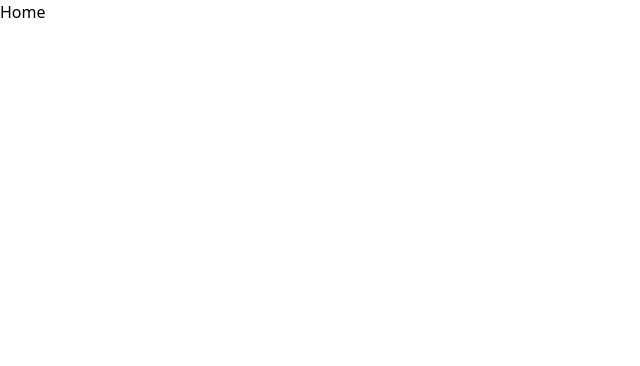
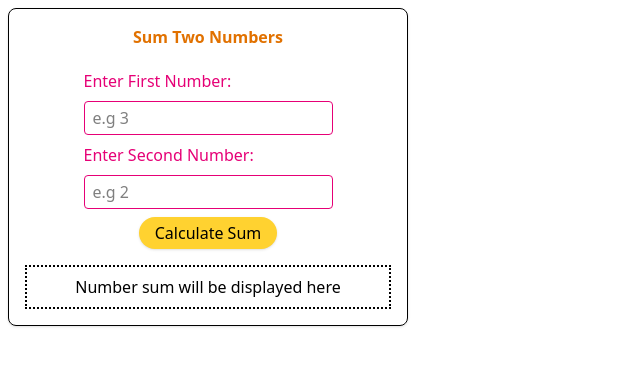
Before and after one commit to Honey-Sharma-git/error-handling, a Next.js app: page / in a window 1280 px wide. Shown: the top 366 px of the page, without its empty margins (0-640 px from the left). Built offline with nearby package versions, Linux system fonts and the light colour scheme.

Commit message:
feat(AddNumForm): Create AddNumForm UI and integrate addNum utility

```diff
--- /dev/null
+++ b/src/app/components/addNumForm/AddNumForm.tsx
@@ -0,0 +1,128 @@
+"use client";
+
+import { FormEvent, useCallback, useState } from "react";
+import { InputField } from "../shared/InputField";
+import { addNum } from "@/app/utils/add";
+
+interface FormValues {
+  firstNum: string;
+  secondNum: string;
+}
+interface FieldErrors {
+  firstNum: string;
+  secondNum: string;
+}
+
+export function AddNumForm() {
+  const [formValues, setFormValues] = useState<FormValues>({
+    firstNum: "",
+    secondNum: "",
+  });
+  const [fieldErrors, setFieldErrors] = useState<FieldErrors>({
+    firstNum: "",
+    secondNum: "",
+  });
+  const [sum, setSum] = useState<string>("");
+
+  const handleChange = useCallback((key: keyof FormValues, value: string) => {
+    const { isError, message } = validateInput(
+      value,
+      /[^0-9]/g,
+      "Please enter a valid number",
+    );
+
+    setFieldErrors((prev) => {
+      return { ...prev, [key]: message };
+    });
+
+    setFormValues((prev) => {
+      return { ...prev, [key]: value };
+    });
+
+    setSum("");
+  }, []);
+
+  const validateInput = useCallback(
+    (value: string, pattern: RegExp, message: string) => {
+      const error = { message: "", isError: false };
+      if (pattern.test(value.trim())) {
+        error.isError = true;
+        error.message = message;
+      } else {
+        error.isError = false;
+        error.message = "";
+      }
+      return error;
+    },
+    [],
+  );
+
+  function calculateSum(e: any) {
+    e.preventDefault();
+
+    const hasAnyError = Object.values(fieldErrors).some(
+      (msg) => msg.length > 0,
+    );
+
+    if (hasAnyError) return;
+
+    const { firstNum, secondNum } = formValues;
+
+    const result = addNum(Number(firstNum), Number(secondNum));
+
+    setSum(String(result));
+  }
+
+  return (
+    <div className="m-2 border shadow rounded-lg flex flex-col gap-4 items-center justify-center p-4 w-100">
+      <form>
+        <fieldset>
+          <legend className="w-full text-center font-bold text-amber-600 mb-5">
+            Sum Two Numbers
+          </legend>
+
+          <div className="flex flex-col items-center gap-2">
+            <InputField
+              className={{
+                labelClasses: "text-pink-600",
+                inputClasses: "border-pink-600 focus-within:outline-pink-600",
+              }}
+              label="Enter First Number:"
+              placeholder="e.g 3"
+              value={formValues.firstNum}
+              onChange={(value) => {
+                handleChange("firstNum", value);
+              }}
+              errorMessage={fieldErrors.firstNum}
+            />
+
+            <InputField
+              className={{
+                labelClasses: "text-pink-600",
+                inputClasses: "border-pink-600 focus-within:outline-pink-600",
+              }}
+              label="Enter Second Number:"
+              placeholder="e.g 2"
+              value={formValues.secondNum}
+              onChange={(value) => {
+                handleChange("secondNum", value);
+              }}
+              errorMessage={fieldErrors.secondNum}
+            />
+
+            <button
+              onClick={(e) => calculateSum(e)}
+              type="submit"
+              className="p-1 px-4 rounded-full cursor-pointer shadow bg-amber-300 hover:bg-amber-400 w-fit"
+            >
+              Calculate Sum
+            </button>
+          </div>
+        </fieldset>
+      </form>
+      <output className="border-2 border-dotted p-2 w-full text-center">
+        {sum ? sum : "Number sum will be displayed here"}
+      </output>
+    </div>
+  );
+}
--- a/src/app/page.tsx
+++ b/src/app/page.tsx
@@ -1,3 +1,9 @@
+import { AddNumForm } from "./components/addNumForm/AddNumForm";
+
 export default function Home() {
-  return <div>Home</div>;
+  return (
+    <div>
+      <AddNumForm />
+    </div>
+  );
 }
```
